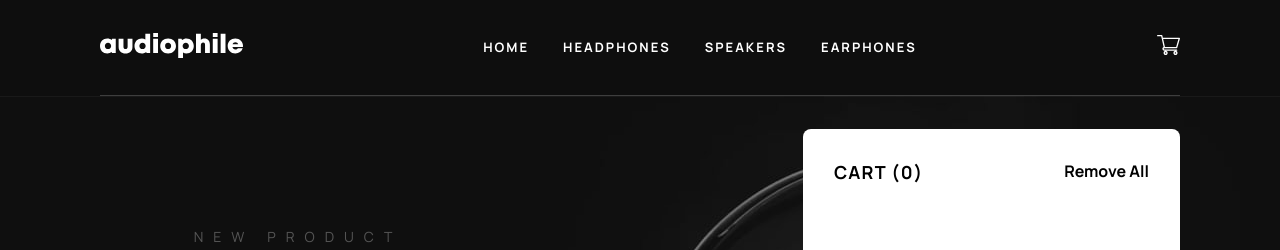
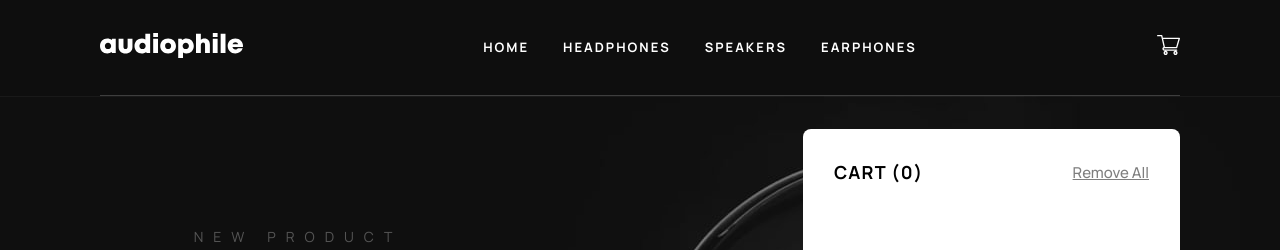
Before and after one commit to tsham11/React_AudiophileEcommerceWebsite, a React (Vite) app: page /home in a window 1280 px wide. Both pictures are taken after a click on the picture 1168 px from the left and 45 px from the top of the page. Shown: the top 250 px of the page. Built offline with nearby package versions, Linux system fonts and the light colour scheme.

Commit message:
one wordchange

```diff
--- a/src/components/cart/cart.css
+++ b/src/components/cart/cart.css
@@ -33,7 +33,7 @@ h3 {
   text-transform: uppercase;
 }
 
-.cartheader h4 {
+.cart-header h4 {
   color: #000;
   font-size: 15px;
   font-weight: 500;
```
